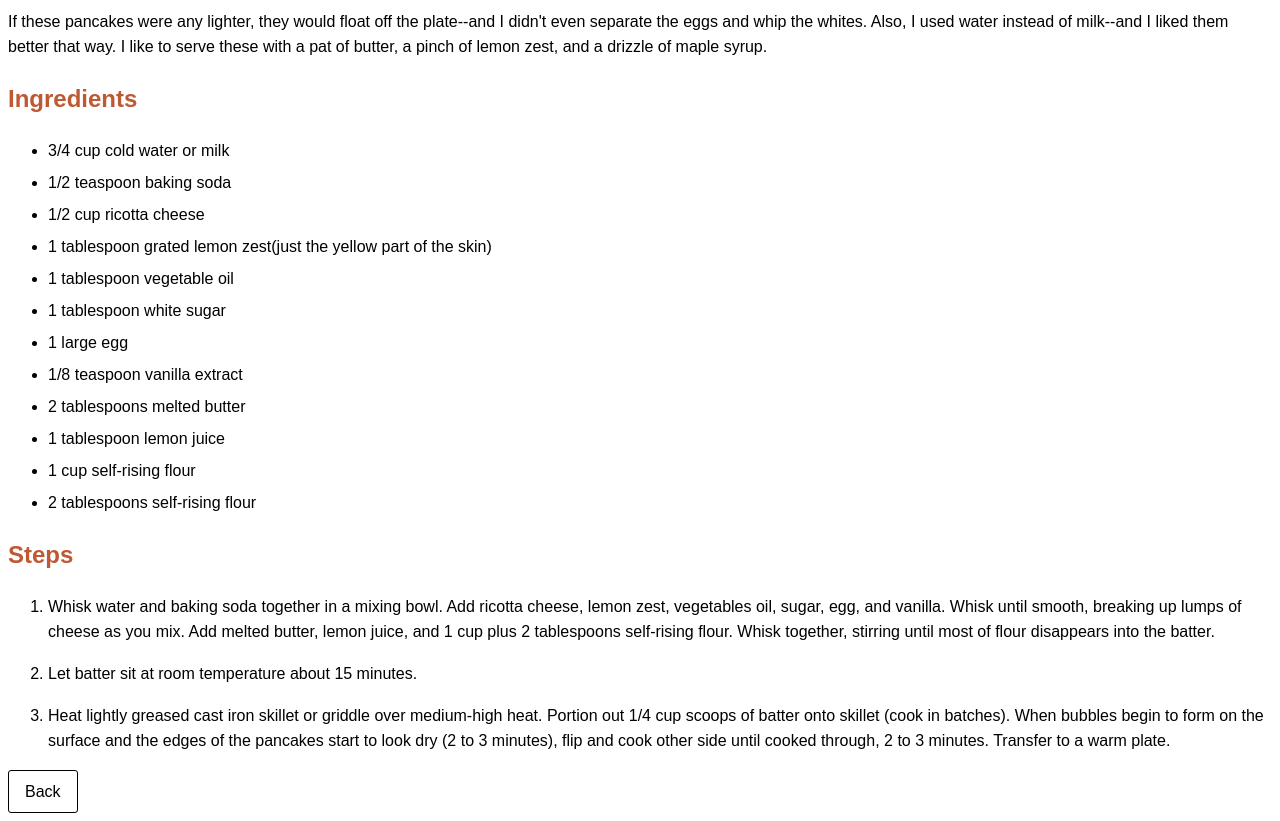
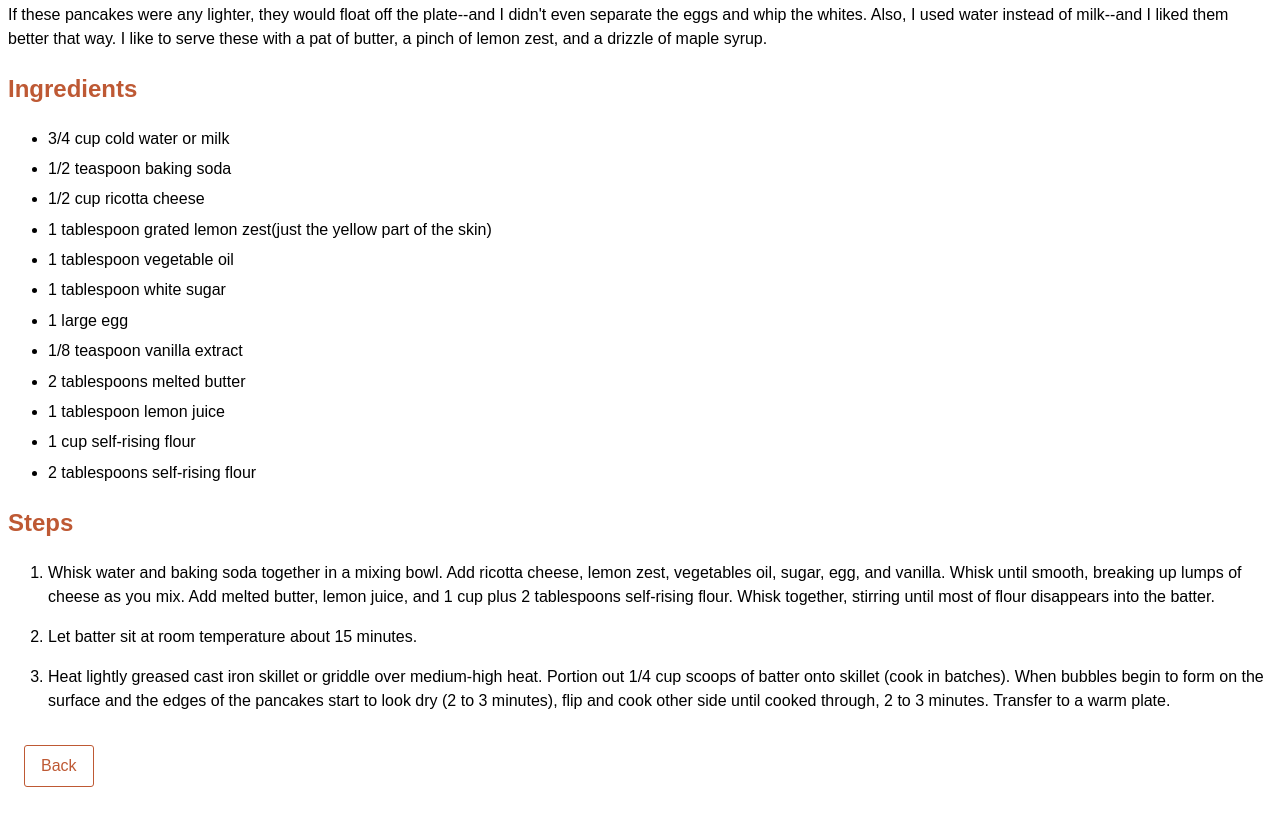
Before and after one commit to rossen-kostov/odin-recipes, a plain HTML site: page recipes/lemon-pancakes.html in a window 1280 px wide. Shown: the part 471-1292 px from the top of the page. Drawn offline with Linux system fonts and the light colour scheme.

Commit message:
Update button styling on all pages

```diff
--- a/styles.css
+++ b/styles.css
@@ -1,6 +1,6 @@
 body, html {
   font-family: sans-serif;
-  line-height: 1.6;
+  line-height: 1.5;
 }
 
 
@@ -11,10 +11,17 @@ ul li {
 
 .button {
   display: inline-block;
-  border: 1px solid black;
+  border: 1px solid #be5934;
   border-radius: 3px;
   padding: .5rem 1rem;
-  color: black;
+  color: #be5934;
+  margin: 1rem;
+  transition: all .15s ease-in-out;
+}
+
+.button:hover {
+  background-color: #be5934;
+  color: white;
 }
 
 h1,h2 {
```
